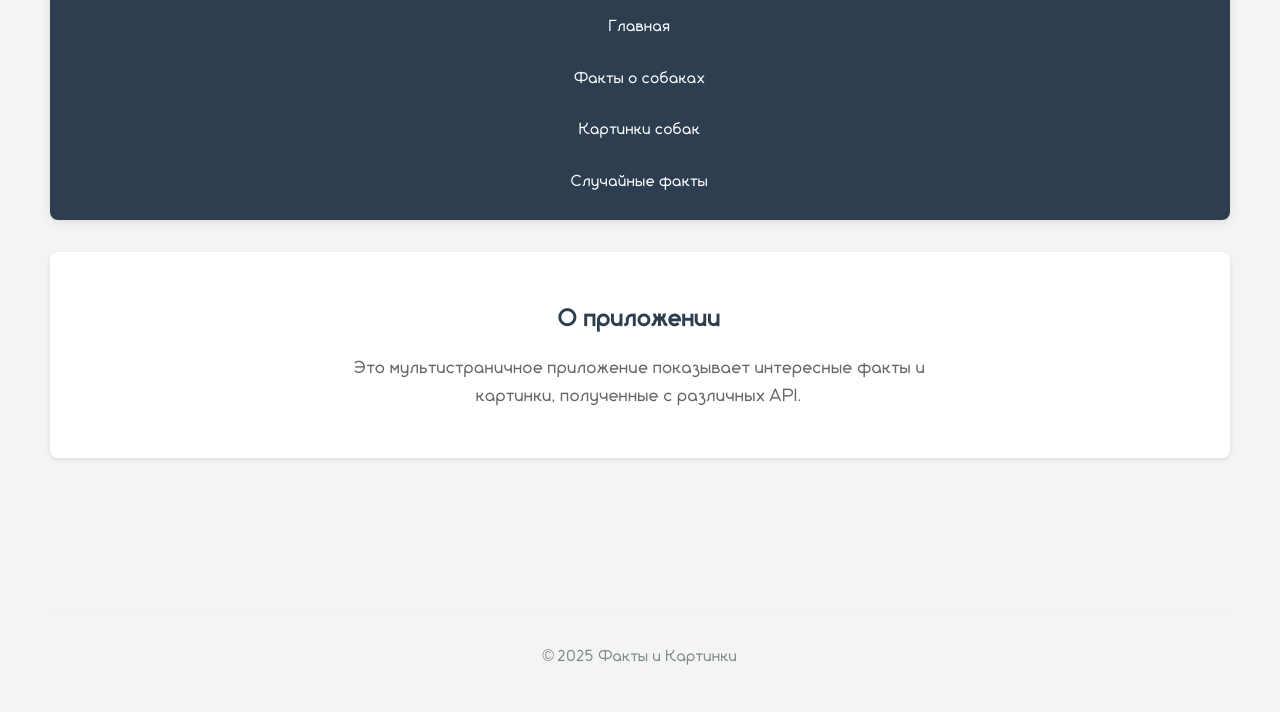
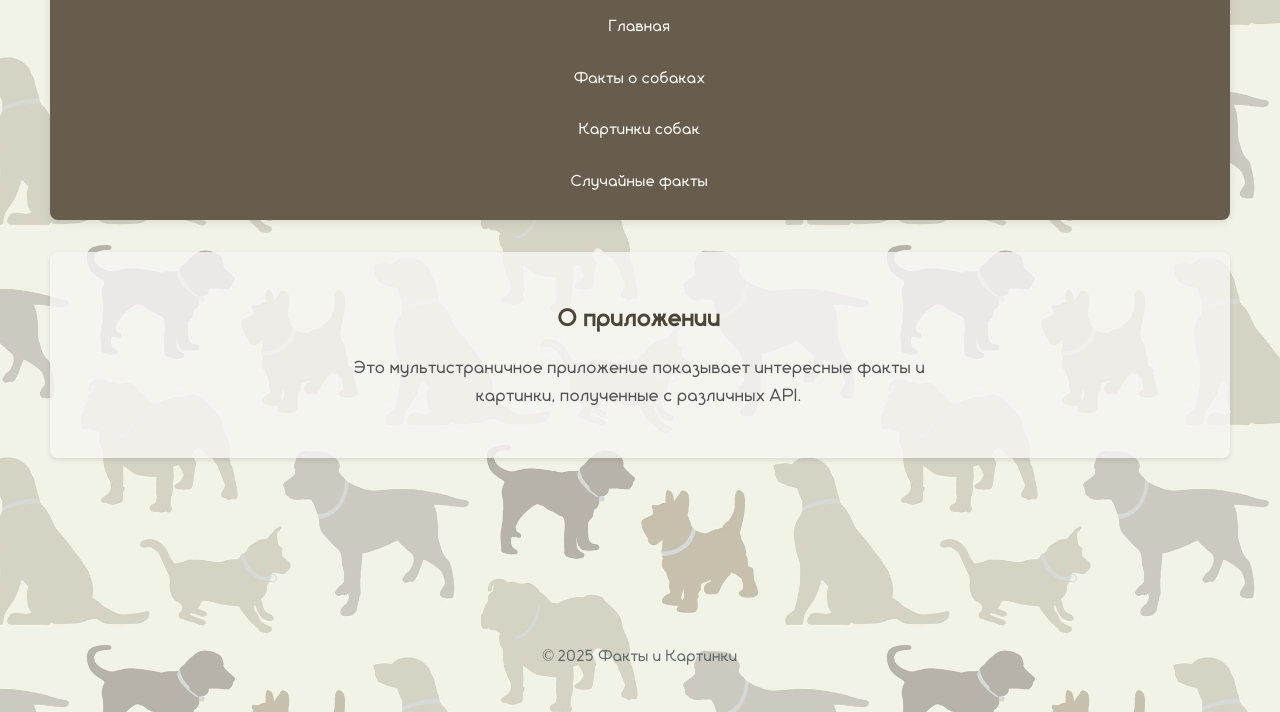
Before and after one commit to immedeg/website_fun_facts, a website built with Vite: page dog-facts-app/index.html in a window 1280 px wide. Shown: the part 88-800 px from the top of the page. Built offline with nearby package versions, Linux system fonts and the light colour scheme.

Commit message:
change main color + background

```diff
--- a/dog-facts-app/styles/base.css
+++ b/dog-facts-app/styles/base.css
@@ -13,12 +13,15 @@
 }
 
 body {
-    font-family: 'Textfont', sans-serif;
-    /* font-style: italic; */
-    /* color:red; */
+    font-family: 'Textfont';
     line-height: 1.6;
     color: #333;
     background-color: #f4f4f4;
+    background-image: url('/dog-facts-app/styles/img/dogs.jpg');
+    background-position: center;
+    background-repeat: repeat;
+    background-size: 800px 800px;
+    background-attachment: scroll;
 }
 
 html {
--- a/dog-facts-app/styles/components.css
+++ b/dog-facts-app/styles/components.css
@@ -3,7 +3,6 @@
     color: white;
     border: none;
     padding: 12px 24px;
-    /* padding: 12px 200px; */
     border-radius: 5px;
     cursor: pointer;
     font-size: 16px;
@@ -25,16 +24,8 @@
     transform: translateY(0);
 }
 
-.btn-secondary {
-    background: #95a5a6;
-}
-
-.btn-secondary:hover {
-    background: #7f8c8d;
-}
-
 .fact-card, .image-card {
-    background: #ecf0f1;
+    background: #ffffff;
     padding: 1.5rem;
     margin: 1rem 0;
     border-radius: 8px;
--- a/dog-facts-app/styles/footer.css
+++ b/dog-facts-app/styles/footer.css
@@ -2,8 +2,7 @@ footer {
     text-align: center;
     margin-top: auto;
     padding: 2rem 1rem;
-    color: #7f8c8d;
-    border-top: 1px solid #ecf0f1;
+    color: #626b6c;
 }
 
 footer p {
--- a/dog-facts-app/styles/header.css
+++ b/dog-facts-app/styles/header.css
@@ -7,7 +7,7 @@
 }
 
 header {
-    background: #2c3e50;
+    background: #685c4c;
     color: white;
     padding: 1rem 0;
     margin-bottom: 2rem;
@@ -25,16 +25,15 @@ header h1 {
 
 nav ul {
     list-style: none;
-    display: flex; /* Меняем на flex */
+    display: flex;
     justify-content: center;
     gap: 2rem;
     flex-wrap: wrap;
-    padding: 0; /* Добавляем сброс отступов */
-    margin: 0; /* Добавляем сброс внешних отступов */
+    padding: 0;
+    margin: 0;
 }
 
 nav li {
-    /* Обеспечиваем правильное отображение элементов списка */
     display: flex;
     margin: auto;
 }
@@ -46,15 +45,15 @@ nav a {
     border-radius: 4px;
     transition: all 0.3s ease;
     border: 1px solid transparent;
-    display: inline-block; /* Для корректной работы трансформаций */
+    display: inline-block;
 }
 
 nav a:hover {
-    background-color: #34495e;
+    background-color: #5c5243;
     transform: translateY(-2px);
 }
 
 nav a:active {
-    background-color: #2980b9;
-    border-color: #2980b9;
+    background-color: #8d7e6a;
+    border-color: #685c4c;
 }
--- a/dog-facts-app/styles/main.css
+++ b/dog-facts-app/styles/main.css
@@ -1,6 +1,5 @@
 main {
-    background: white;
-    /* background: #d3aeae;     */
+    background: #f7f6f3cf;
     padding: 2rem;
     border-radius: 8px;
     box-shadow: 0 2px 5px rgba(0,0,0,0.1);
@@ -14,21 +13,21 @@ main {
 
 .intro h2 {
     margin-bottom: 1rem;
-    color: #2c3e50;
+    color: #4d4438;
 }
 
 .intro p {
     font-size: 1.1rem;
     max-width: 600px;
     margin: 0 auto;
-    color: #666;
+    color: #525252;
 }
 
 .content {
     min-height: 200px;
     display: flex;
     flex-direction: column;
-    align-items: center; /*Двигает картинки и загрузку*/
+    align-items: center;
 }
 
 .loading {
```
Also changed, not shown: dog-facts-app/dog-facts.html (+1 -2 lines), dog-facts-app/dog-images.html (+1 -1 lines), dog-facts-app/random-facts.html (+1 -1 lines), dog-facts-app/src/pages/dog-facts.js (renamed from dog-facts-app/pages/dog-facts.js), dog-facts-app/src/pages/dog-images.js (renamed from dog-facts-app/pages/dog-images.js), dog-facts-app/src/pages/random-facts.js (renamed from dog-facts-app/pages/random-facts.js), dog-facts-app/styles/img/dogs.jpg (added).
